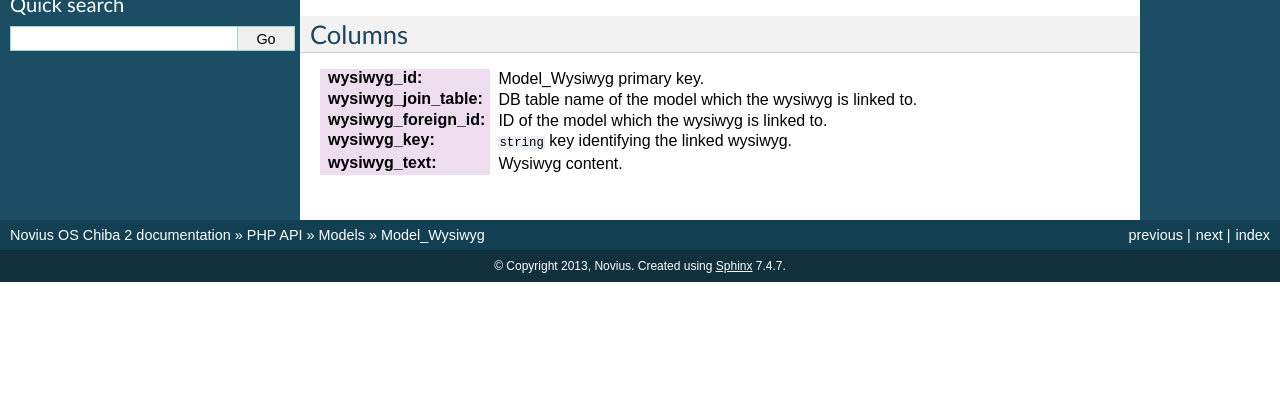
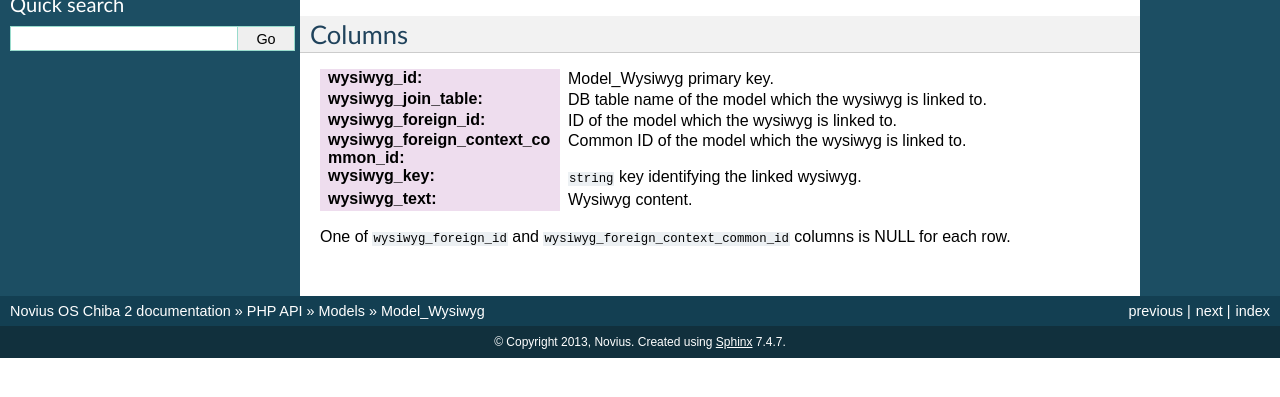
Before and after one commit to vrcAlbert/documentation-api, a Sphinx documentation site: the page built from source/php/models/model_wysiwyg.rst, in a window 1280 px wide, cut to the strip 290-687 px from the top of the page. Built offline with Sphinx 7.4.7, drawn with Linux system fonts in a browser that asks for light colours.

Commit message:
Update media/model_link and model_wysiwyg, new context_foreign_key field

```diff
--- a/source/php/models/model_wysiwyg.rst
+++ b/source/php/models/model_wysiwyg.rst
@@ -10,8 +10,11 @@ Model_Wysiwyg
 Columns
 *******
 
-:wysiwyg_id:         Model_Wysiwyg primary key.
-:wysiwyg_join_table: DB table name of the model which the wysiwyg is linked to.
-:wysiwyg_foreign_id: ID of the model which the wysiwyg is linked to.
-:wysiwyg_key:        ``string`` key identifying the linked wysiwyg.
-:wysiwyg_text:       Wysiwyg content.
+:wysiwyg_id:                        Model_Wysiwyg primary key.
+:wysiwyg_join_table:                DB table name of the model which the wysiwyg is linked to.
+:wysiwyg_foreign_id:                ID of the model which the wysiwyg is linked to.
+:wysiwyg_foreign_context_common_id: Common ID of the model which the wysiwyg is linked to.
+:wysiwyg_key:                       ``string`` key identifying the linked wysiwyg.
+:wysiwyg_text:                      Wysiwyg content.
+
+One of ``wysiwyg_foreign_id`` and ``wysiwyg_foreign_context_common_id`` columns is NULL for each row.
```
Also changed, not shown: source/php/models/media/model_link.rst (+8 -5 lines).
